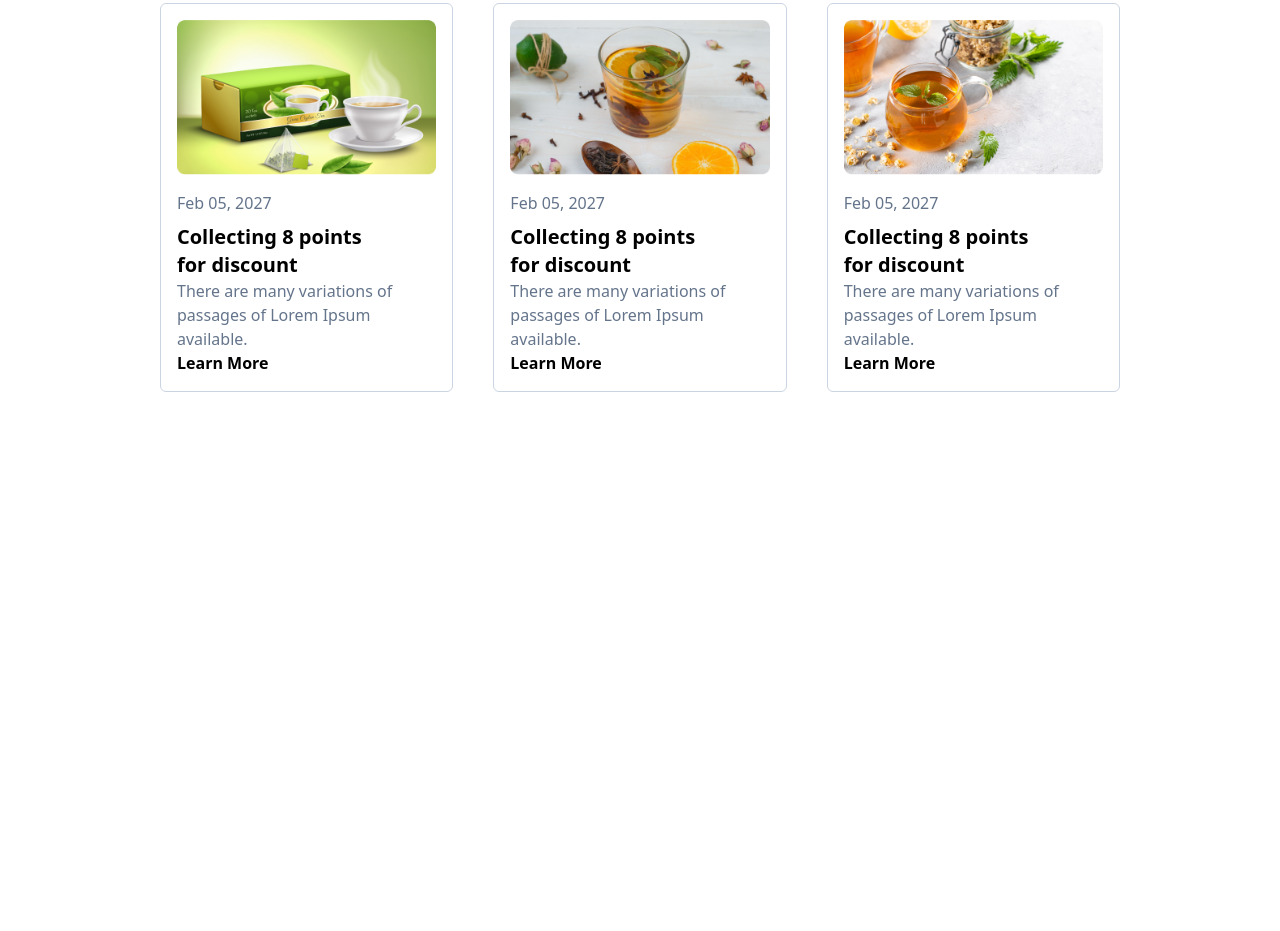
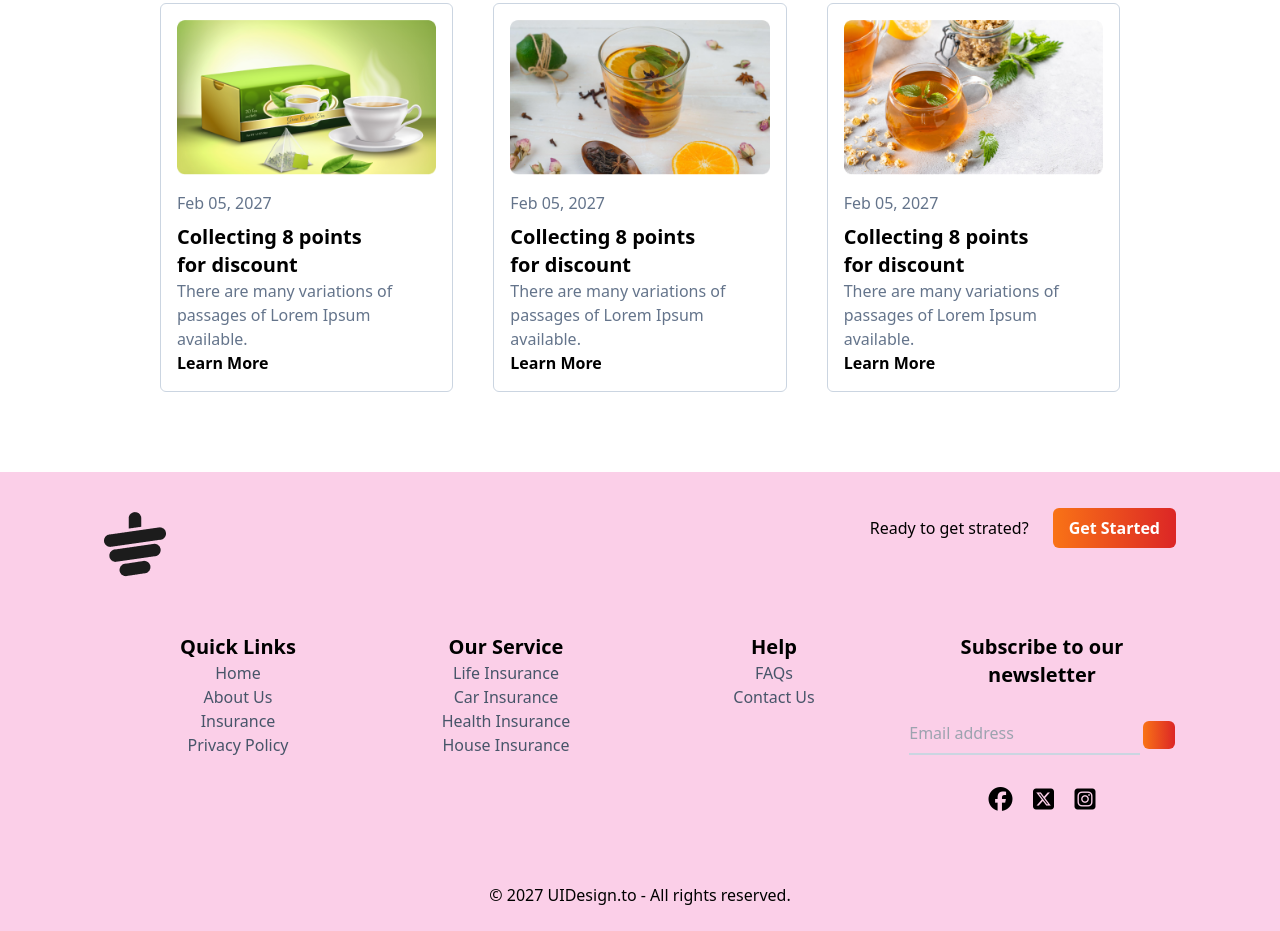
Before and after one commit to m-im-ha/tea-house, a website: page index.html in a window 1280 px wide. Shown: the part 2607-3538 px from the top of the page. Before the commit the page ends 3079 px from the top, so only its background shows below. Drawn offline with Linux system fonts and the light colour scheme.

Commit message:
edit footer section

```diff
--- a/index.html
+++ b/index.html
@@ -356,6 +356,97 @@
         </div>
       </section>
     </main>
-    <footer></footer>
+    <footer class="bg-pink-200 p-2">
+      <div class="lg:flex lg:justify-between lg:items-center lg:mx-24">
+        <img class="mt-8 mx-auto lg:mx-0" src="./images/cup.png" alt="" />
+        <div class="mt-4 mb-4 flex justify-center items-center gap-6">
+          <p class="ml-4">Ready to get strated?</p>
+          <button
+            class="bg-gradient-to-r from-orange-500 to-red-600 text-white rounded-md font-semibold px-4 py-2"
+          >
+            Get Started
+          </button>
+        </div>
+      </div>
+      <!-- links -->
+      <div
+        class="mt-14 grid grid-cols-1 md:grid-cols-2 lg:grid-cols-4 lg:mx-24"
+      >
+        <div class="">
+          <ul class="text-center">
+            <li>
+              <p class="text-xl font-semibold">Quick Links</p>
+            </li>
+            <li>
+              <a class="text-slate-600" href="#">Home</a>
+            </li>
+            <li>
+              <a class="text-slate-600" href="#">About Us</a>
+            </li>
+            <li>
+              <a class="text-slate-600" href="#">Insurance</a>
+            </li>
+            <li>
+              <a class="text-slate-600" href="#">Privacy Policy</a>
+            </li>
+          </ul>
+        </div>
+
+        <div class="mt-6 md:mt-0">
+          <ul class="text-center">
+            <li>
+              <p class="text-xl font-semibold">Our Service</p>
+            </li>
+            <li>
+              <a class="text-slate-600" href="#">Life Insurance</a>
+            </li>
+            <li>
+              <a class="text-slate-600" href="#">Car Insurance</a>
+            </li>
+            <li>
+              <a class="text-slate-600" href="#">Health Insurance</a>
+            </li>
+            <li>
+              <a class="text-slate-600" href="#">House Insurance</a>
+            </li>
+          </ul>
+        </div>
+
+        <div class="mt-6 md:mt-0">
+          <ul class="text-center">
+            <li>
+              <p class="text-xl font-semibold">Help</p>
+            </li>
+            <li>
+              <a class="text-slate-600" href="#">FAQs</a>
+            </li>
+            <li>
+              <a class="text-slate-600" href="#">Contact Us</a>
+            </li>
+          </ul>
+        </div>
+
+        <div class="mt-6 md:mt-0">
+          <p class="text-center text-xl font-semibold mb-4">
+            Subscribe to our newsletter
+          </p>
+          <div class="flex flex-col space-y-4 md:flex-row">
+            <input
+              type="text"
+              placeholder="Email address"
+              class="mx-auto mt-2 bg-transparent border-b-2 border-slate-300 py-2"
+            />
+
+            <i class="fa-thin fa-greater-than bg-gradient-to-r from-orange-500 to-red-600 text-white px-4 py-2 rounded-md font-semibold w-7 h-7 flex justify-center items-center mx-auto"></i>
+          </div>
+          <div class="mx-auto w-2/5 mt-8 flex justify-between items-center">
+            <i class="text-2xl h-24 fa-brands fa-facebook"></i>
+            <i class="text-2xl h-24 fa-brands fa-square-x-twitter"></i>
+            <i class="text-2xl h-24 fa-brands fa-square-instagram"></i>
+          </div>
+        </div>
+      </div>
+      <p class="text-center mb-4">© 2027 UIDesign.to - All rights reserved.</p>
+    </footer>
   </body>
 </html>
```
Also changed, not shown: css/style.css.
